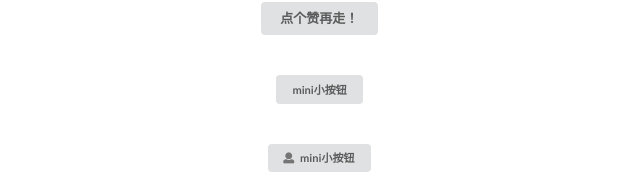
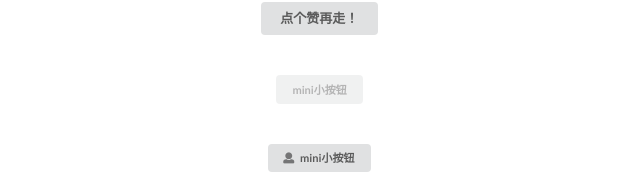
Before and after one commit to Mr-XiaoQinChen/package, a Vue app: page /pagebutton in a window 1280 px wide. Shown: the part 128-302 px from the top of the page, without its empty margins (319-959 px from the left). Built offline with nearby package versions, Linux system fonts and the light colour scheme.

Commit message:
定义按钮禁用功能

```diff
--- a/examples/views/PageButton.vue
+++ b/examples/views/PageButton.vue
@@ -4,7 +4,7 @@
     <my-button>点个赞再走！</my-button>
     <br>
     <br>
-    <my-button size="mini">mini小按钮</my-button>
+    <my-button disabled size="mini">mini小按钮</my-button>
     <br>
     <br>
     <my-button icon="user" size="mini">mini小按钮</my-button>
--- a/packages/button/button.vue
+++ b/packages/button/button.vue
@@ -1,6 +1,6 @@
 <template>
   <div>
-    <button class="ui button" :class="size">
+    <button class="ui button" :class="cClass">
       <i v-if="icon" class="user icon" :class="icon"></i>
       <slot>我是一个按钮</slot>
     </button>
@@ -22,6 +22,10 @@ export default {
     icon: {
       type: String,
       required: false
+    },
+    disabled: {
+      type: Boolean,
+      default: false
     }
   },
   data () {
@@ -30,8 +34,12 @@ export default {
     }
   },
   computed: {
-    cSize () {
-      return this.size
+    cClass () {
+      if (this.disabled) {
+        return this.size + ' disabled'
+      } else {
+        return this.size
+      }
     }
   }
 }
```
